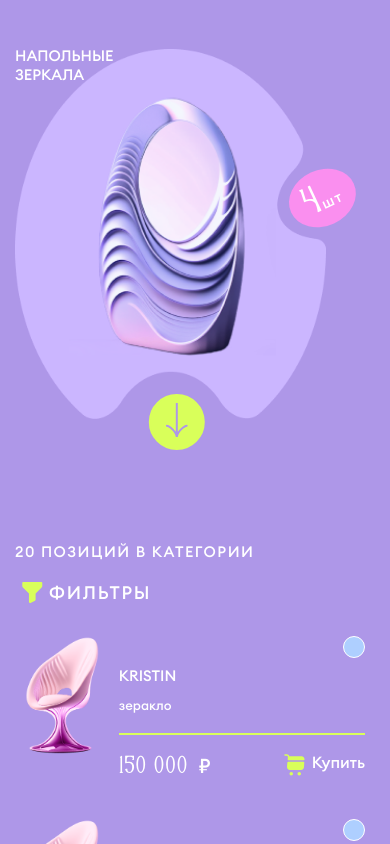
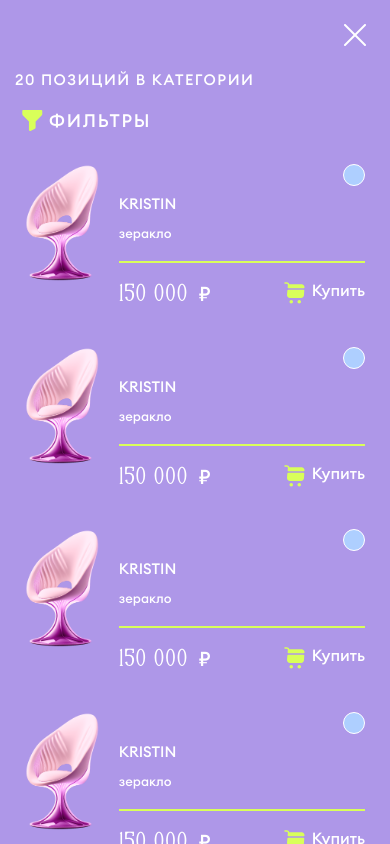
Before and after one commit to zatzoid/black-hammer, a plain HTML site: page index.html in a window 390 px wide. Both pictures are taken after a click on the button 176 px from the left and 1399 px from the top of the page. Shown: the part 977-1821 px from the top of the page. Drawn offline with Linux system fonts and the light colour scheme.

Commit message:
category modal (forget about it :D)

```diff
--- a/css/categories.css
+++ b/css/categories.css
@@ -173,6 +173,7 @@
     max-height: 0;
 }
 
+
 .categories__c-card-filter-items-wrp_opened {
     max-height: 200vh;
 }
@@ -271,6 +272,10 @@
     opacity: 0.5;
 }
 
+.categories___c-cards-filter-mobil-close {
+    display: none;
+}
+
 /* filter */
 @media screen and (max-width: 1300px) {
     .categories__c {
@@ -331,11 +336,42 @@
 }
 
 @media screen and (max-width: 426px) {
-    .categories{
+    .categories {
         margin-bottom: 120px;
     }
+
     .categories__c-item-count {
-       height: 15%;
-       top: 33%;
+        height: 15%;
+        top: 33%;
+    }
+
+    .categories__c-cards {
+        position: fixed;
+        top: -100vh;
+        margin: 0;
+        left: 0;
+        background-color: var(--col-purple-dark);
+        width: 100vw;
+        height: 100vh;
+        z-index: 20;
+        box-sizing: border-box;
+        padding: 40px 15px;
+    }
+
+    .categories__c-cards_opened {
+        top: 0;
+    }
+
+    .categories___c-cards-filter-mobil {
+        height: 100%;
+        overflow: auto;
+        padding-bottom: 100px;
+        box-sizing: border-box;
+    }
+
+    .categories___c-cards-filter-mobil-close {
+        top: 1.5rem;
+        right: 1.5rem;
+        display: block;
     }
 }
--- a/index.html
+++ b/index.html
@@ -615,6 +615,10 @@
 
                     </ul>
                     <div class="categories__c-cards ">
+                        <button class=" modal__c-close categories___c-cards-filter-mobil-close">
+                            <img src="assets/ui/x.svg" alt="x">
+
+                        </button>
                         <div class="categories___c-cards-filters">
                             <button class="categories___c-cards-filter">
                                 <svg width="23" height="22" viewBox="0 0 23 22" fill="none"
@@ -662,6 +666,7 @@
                             </div>
 
                         </div>
+                        <div class="categories___c-cards-filter-mobil">
                             <ul class="card-row__list">
                                 <li class="card-row">
                                     <div class="card-row__color card-row__color_blue">
@@ -767,6 +772,7 @@
 
 
                             </ul>
+                        </div>
                         <button class=" categories__c-cards-load-more btn-border">загрузить еще</button>
                     </div>
                 </div>
--- a/js/categories.js
+++ b/js/categories.js
@@ -20,6 +20,12 @@ window.addEventListener("DOMContentLoaded", function () {
 
         })
     })
+
+    categoryItems.querySelector('.categories___c-cards-filter-mobil-close')
+        .addEventListener('click', () => {
+            btns.forEach((el) => el.classList.remove('categories__c-item-btn_opened'))
+            categoryItems.classList.remove('categories__c-cards_opened')
+        })
     /* categories */
 
 
```
Lines whose indentation alone changed are shown as unchanged.
